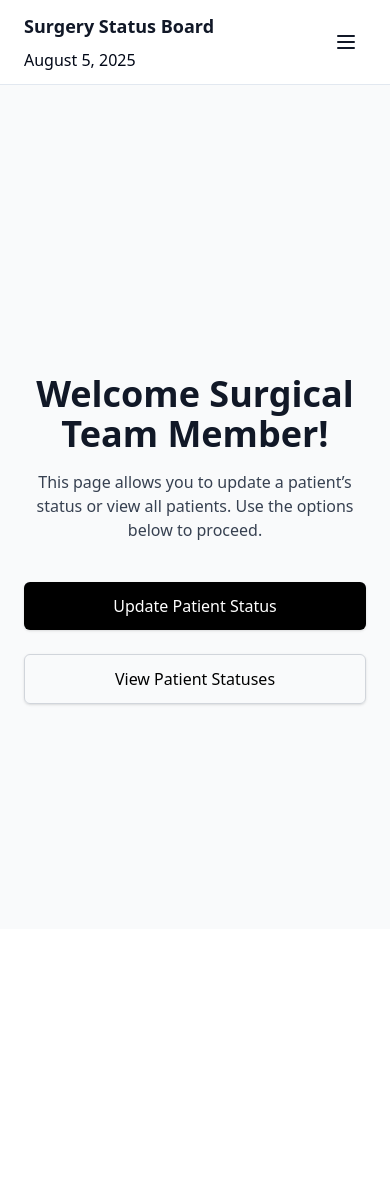
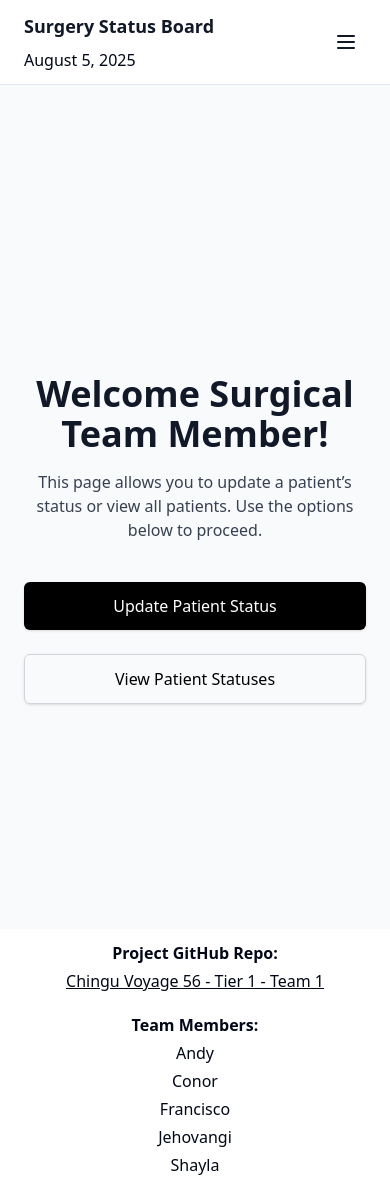
Before and after one commit to chingu-voyages/V56-tier1-team-01, a React (Vite) app: page /stm-home in a window 390 px wide. Before the commit the page ends 929 px from the top, so only its background shows below. Built offline with nearby package versions, Linux system fonts and the light colour scheme.

Commit message:
Footer added
Added footer, link to GitHub repo, team member names, responsive styling. However, min-h-screen design on most pages is pushing Footer below loading screen and so currently have to scroll to see it.

```diff
--- a/src/App.jsx
+++ b/src/App.jsx
@@ -8,6 +8,7 @@ import PatientStatus from "./pages/PatientStatus.jsx";
 import AdminHome from "./pages/AdminHome.jsx";
 import STMHome from "./pages/STMHome.jsx";
 import Header from "./components/layout/Header.jsx";
+import Footer from "./components/layout/Footer.jsx";
 import { PatientProvider } from "./context/PatientProvider";
 
 
@@ -27,6 +28,7 @@ function App() {
           <Route path='/admin-home' element={<AdminHome />} />
           <Route path='/stm-home' element={<STMHome />} />
         </Routes>
+        <Footer />
       </BrowserRouter>
     </PatientProvider>
   );
--- /dev/null
+++ b/src/components/layout/Footer.jsx
@@ -0,0 +1,22 @@
+import React from 'react'
+
+export default function Footer() {
+    return (
+        <div className="bg-white relative left-0 bottom-0 w-full flex flex-col items-center md:flex-row gap-0 md:gap-20 justify-center pb-0 md:pb-3 pt-0 md:pt-3">
+            <div className="flex flex-col items-center px-2 gap-1">
+                <p className="font-semibold pt-3 md:pt-0">Project GitHub Repo:</p>
+                <p className="underline"><a href="https://github.com/chingu-voyages/V56-tier1-team-01">Chingu Voyage 56 - Tier 1 - Team 1</a></p>
+            </div>
+            <div className="flex flex-col items-center pt-5 gap-1 md:pt-2">
+                <p className="font-semibold">Team Members:</p>
+                <div className="flex flex-col gap-1 items-center mb-2 md:flex-row md:gap-4">
+                    <p>Andy</p>
+                    <p>Conor</p>
+                    <p>Francisco</p>
+                    <p>Jehovangi</p>
+                    <p>Shayla</p>
+                </div>
+            </div>
+        </div>
+    )
+}
```
